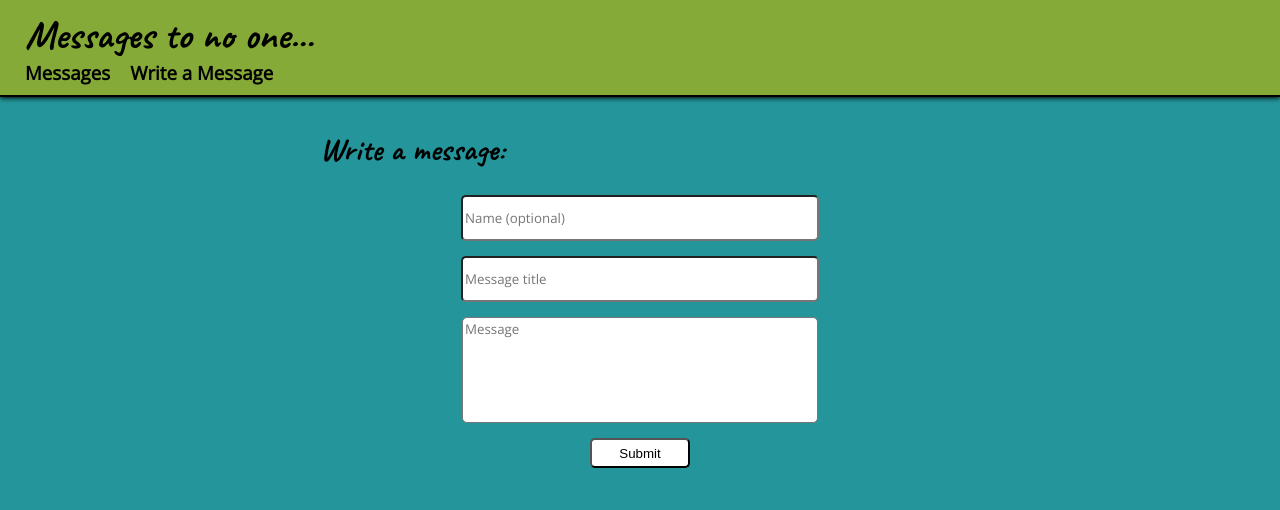
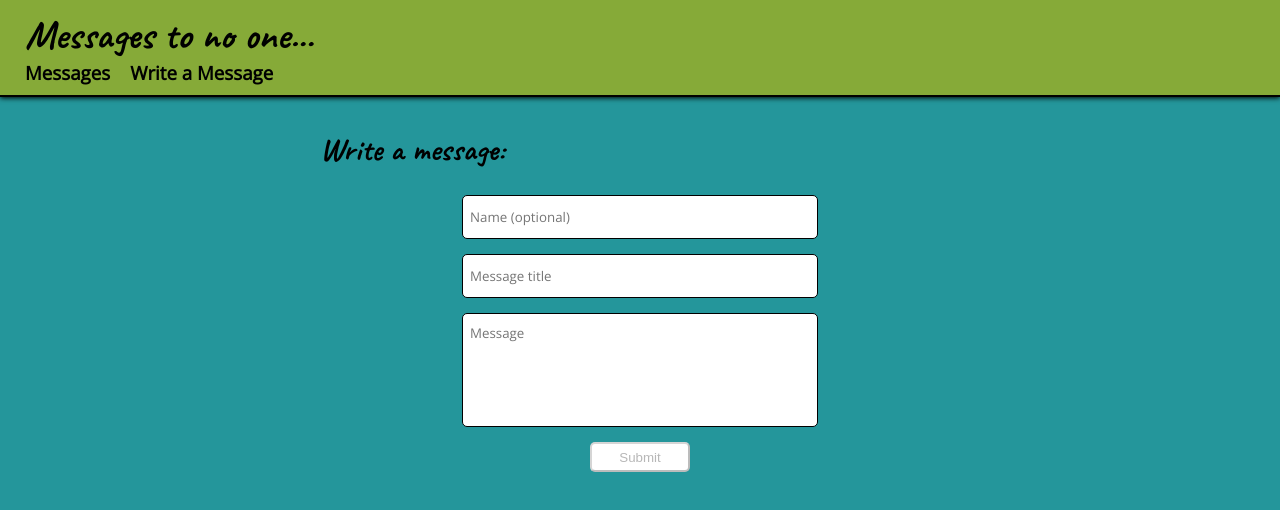
Before and after one commit to millennium-faulken/notes, a React (Create React App) app: page /create in a window 1280 px wide. Shown: the top 510 px of the page. Built offline with nearby package versions, Linux system fonts and the light colour scheme.

Commit message:
bad word detector displays modal

```diff
--- a/src/components/CreateNote.js
+++ b/src/components/CreateNote.js
@@ -41,6 +41,9 @@ class CreateNote extends Component {
     );
     if (badWord.length) {
       this.setState({ badWord: true });
+      setTimeout(() => {
+        this.setState({ badWord: false });
+      }, 3000);
     } else {
       this.props.createNote({
         title: this.state.title,
@@ -77,7 +80,6 @@ class CreateNote extends Component {
                 this.setState({ [e.target.name]: e.target.value })
               }
             />
-
             <textarea
               type="text"
               className="content"
@@ -92,6 +94,7 @@ class CreateNote extends Component {
 
             <button
               className="saveButton"
+              disabled={!this.state.content + !this.state.title}
               onClick={() => {
                 this.badWordCheck();
                 this.setState({ title: "", content: "", name: "" });
@@ -100,7 +103,9 @@ class CreateNote extends Component {
               Submit
             </button>
             {this.state.badWord && (
-              <div>Bad word detected, your message was not submitted!</div>
+              <div className="detectedBadWord">
+                Bad word detected, your message was not submitted!
+              </div>
             )}
           </div>
         </div>
--- a/src/components/Notes.css
+++ b/src/components/Notes.css
@@ -87,19 +87,36 @@
       height: 40px;
       width: 350px;
       border-radius: 5px;
-      font-family: "Open Sans", sans-serif; }
+      font-family: "Open Sans", sans-serif;
+      border-style: none;
+      text-indent: 5px;
+      border: 1px solid black; }
     .createNoteContainer .inputFields textarea {
       margin-top: 15px;
       height: 100px;
       width: 350px;
       border-radius: 5px;
       resize: none;
-      font-family: "Open Sans", sans-serif; }
+      font-family: "Open Sans", sans-serif;
+      text-indent: 5px;
+      padding-top: 10px;
+      border-style: none;
+      border: 1px solid black; }
     .createNoteContainer .inputFields button {
       width: 100px;
       height: 30px;
       margin-top: 15px;
       border-radius: 5px;
       background-color: white; }
+    .createNoteContainer .inputFields .detectedBadWord {
+      border: 1px solid black;
+      padding: 100px 50px 100px 50px;
+      background-color: white;
+      font-family: "Raleway", sans-serif;
+      border-radius: 5px;
+      color: red;
+      font-size: 2vw;
+      z-index: 500;
+      position: absolute; }
 
 /*# sourceMappingURL=Notes.css.map */
--- a/src/components/Sass.scss
+++ b/src/components/Sass.scss
@@ -133,8 +133,10 @@
       height: 40px;
       width: 350px;
       border-radius: 5px;
-    font-family: "Open Sans", sans-serif;
-
+      font-family: "Open Sans", sans-serif;
+      border-style: none;
+      text-indent: 5px;
+      border: 1px solid black;
     }
 
     textarea {
@@ -143,8 +145,11 @@
       width: 350px;
       border-radius: 5px;
       resize: none;
-    font-family: "Open Sans", sans-serif;
-
+      font-family: "Open Sans", sans-serif;
+      text-indent: 5px;
+      padding-top: 10px;
+      border-style: none;
+      border: 1px solid black;
     }
 
     button {
@@ -154,5 +159,17 @@
       border-radius: 5px;
       background-color: white;
     }
+
+    .detectedBadWord {
+      border: 1px solid black;
+      padding: 100px 50px 100px 50px;
+      background-color: white;
+      font-family: "Raleway", sans-serif;
+      border-radius: 5px;
+      color: red;
+      font-size: 2vw;
+      z-index: 500;
+      position: absolute;
+    }
   }
 }
```
Also changed, not shown: 2 other files (tests, documents, lock files or other folders).
